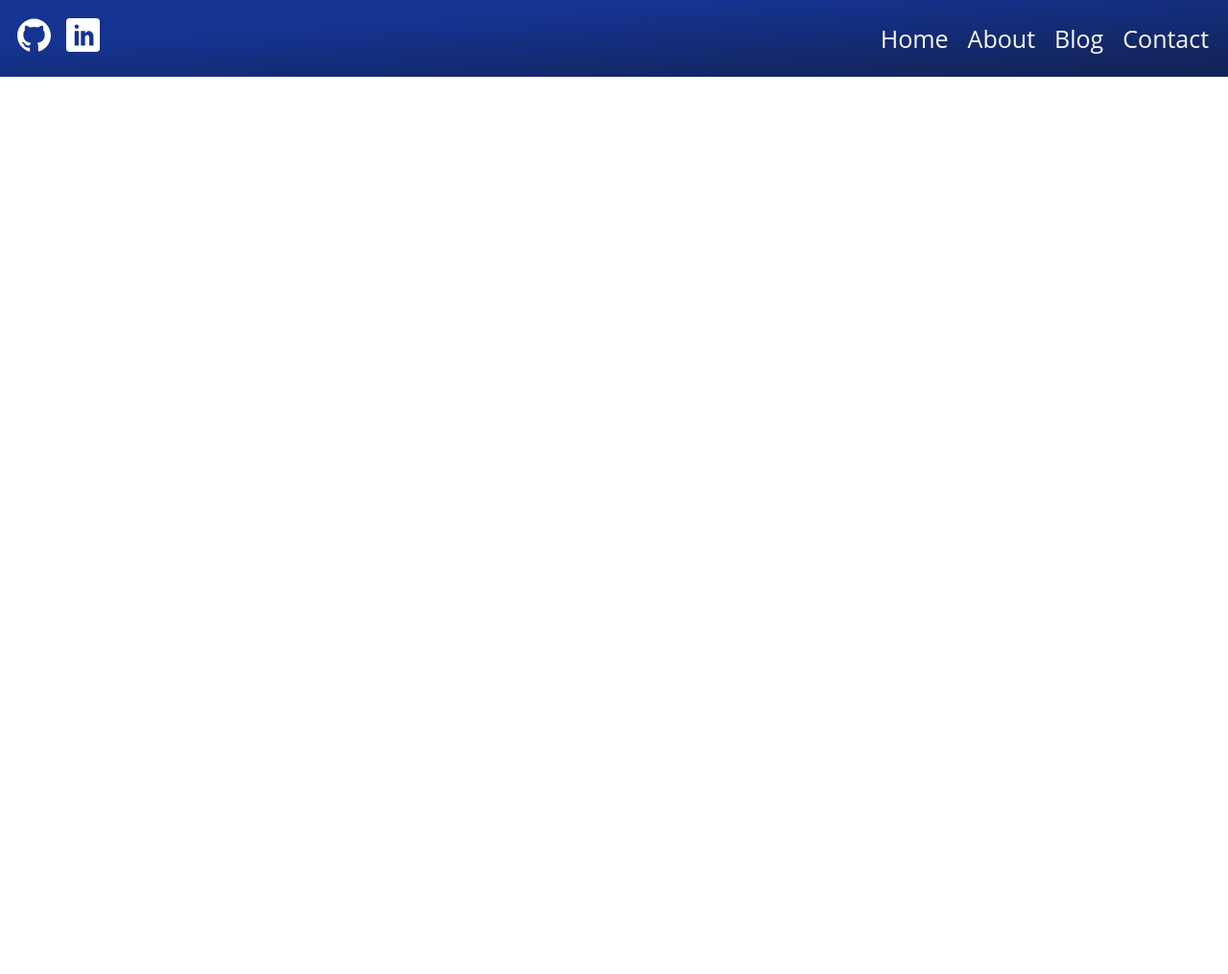
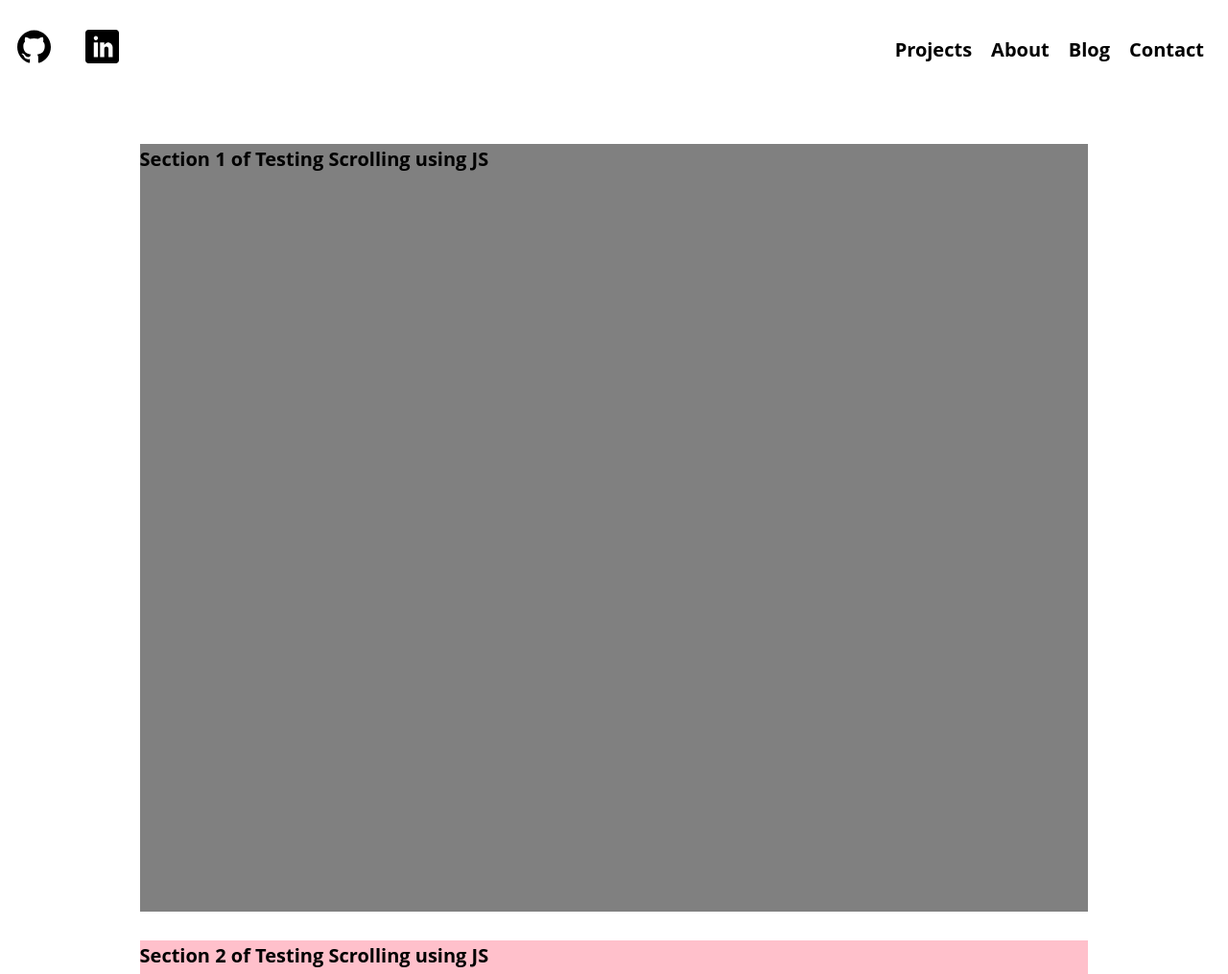
Before and after one commit to Legitcoder/Portfolio, a website: page index.html in a window 1280 px wide. Shown: the top 1015 px of the page at 96% size. Before the commit the page ends 800 px from the top, so only its background shows below. Drawn offline with Linux system fonts and the light colour scheme.

Commit message:
Complete Navigation Animation

```diff
--- a/css/style.css
+++ b/css/style.css
@@ -17,66 +17,108 @@ body {
   font-weight: 400;
   line-height: 1.6; }
 
+.heading-primary {
+  font-size: 5rem; }
+
+.heading-secondary {
+  font-size: 2.5rem; }
+
 .header {
   grid-column: 1 / -1;
   grid-row: 1 / 2;
   display: flex;
-  position: fixed;
-  height: 10vh;
+  position: sticky;
+  height: 13vh;
   top: 0;
   left: 0;
   right: 0;
   justify-content: space-between;
   align-items: center;
-  background: linear-gradient(to right bottom, #153391 30%, #132356 95%);
-  background-repeat: no-repeat; }
+  background: transparent;
+  background-repeat: no-repeat;
+  transition: .5s; }
   .header .social {
     display: flex;
     justify-content: flex-start;
     align-items: center;
     justify-content: space-between;
-    flex-basis: 8.5%;
+    flex-basis: auto;
     height: 100%; }
-    .header .social--item {
+    .header .social__item {
       list-style: none;
       padding: .8rem; }
-      .header .social--item:first-child {
-        margin-left: 1rem; }
-      .header .social--item a svg {
+      .header .social__item:first-child {
+        margin-left: 1rem;
+        margin-right: 2rem; }
+      .header .social__item a svg {
         height: 3.5rem;
         width: 3.5rem;
-        fill: white;
-        transition: transform .2s;
+        fill: #000;
+        transition: all .2s;
         margin-bottom: .25rem; }
-      .header .social--item a:hover {
-        border-bottom: solid #FAFAFF 0.5rem;
-        transition: border-bottom .2s; }
-        .header .social--item a:hover svg {
-          transform: translateY(-0.5rem) scale(1.3) scaleX(1.1); }
+      .header .social__item a:hover svg {
+        transform: translateY(-0.5rem) scale(1.3) scaleX(1.1); }
+      .header .social__item a:active svg {
+        transform: translateY(0) scale(1) scaleX(1); }
   .header .navigation {
     display: flex;
     justify-content: space-between;
     align-items: center;
-    flex-basis: 27%; }
-    .header .navigation--item {
+    flex-basis: 20%; }
+    .header .navigation__item {
       list-style: none;
-      padding: .3rem 1rem;
-      font-size: 2.5rem; }
-      .header .navigation--item:last-child {
-        margin-right: 1rem; }
-    .header .navigation--item a, .header .navigation a:visited, .header .navigation a:link {
+      padding: .3rem 1rem; }
+      .header .navigation__item:last-child {
+        margin-right: 1.5rem; }
+    .header .navigation__link, .header .navigation__link:visited, .header .navigation__link:link {
       display: inline-block;
+      font-size: 2.0rem;
+      font-weight: 650;
       text-decoration: none;
-      color: #FAFAFF;
+      color: #000;
       transition: all .2s;
       cursor: pointer; }
-    .header .navigation--item a:hover {
-      border-bottom: solid #FAFAFF 0.5rem;
-      transform: translateY(-0.5rem); }
-    .header .navigation--item a:active {
-      transform: translateY(0); }
+    .header .navigation__link:hover {
+      border-bottom: solid inherit .5rem;
+      transform: translateY(-0.5rem) scale(1.15); }
+    .header .navigation__link:active {
+      transform: translateY(0) scale(1);
+      border-bottom: none; }
+
+.blue-gradient {
+  animation: fadeIn 3s; }
+
+@keyframes fadeIn {
+  from {
+    background: transparent; }
+  to {
+    background: linear-gradient(to right bottom, #011936 10%, #132356 95%); } }
 
 .container {
   display: grid;
-  grid-template-columns: repeat(4, 1fr);
-  grid-gap: 3rem; }
+  grid-template-rows: [navbar-start] 15vh [navbar-end];
+  grid-template-columns: [full-start] minmax(6rem, 1fr) [content-start] repeat(7, minmax(min-content, 1fr)) [content-end] minmax(6rem, 1fr) [full-end];
+  grid-gap: 3rem;
+  background-color: #FFF; }
+
+.section-1 {
+  grid-column: content-start / content-end;
+  height: 100vh;
+  background-color: gray; }
+
+.section-2 {
+  grid-column: content-start / content-end;
+  height: 100vh;
+  background-color: pink; }
+
+.margin-bottom-small {
+  margin-bottom: 2rem; }
+
+.margin-bottom-medium {
+  margin-bottom: 4rem; }
+
+.margin-bottom-large {
+  margin-bottom: 6rem; }
+
+.margin-bottom-huge {
+  margin-bottom: 8rem; }
--- a/index.html
+++ b/index.html
@@ -11,15 +11,18 @@
     <body class="container">
         <nav class="header">
                 <ul class="social">
-                        <li class="social--item github"><a href="https://www.github.com/legitcoder"><svg><use xlink:href="img/sprite.svg#icon-github"></use></svg></a></li>
-                        <li class="social--item linkedin"><a href="#"><svg><use xlink:href="img/sprite.svg#icon-linkedin"></a></li>
+                        <li class="social__item github"><a href="https://www.github.com/legitcoder"><svg><use xlink:href="img/sprite.svg#icon-github"></use></svg></a></li>
+                        <li class="social__item linkedin"><a href="#"><svg><use xlink:href="img/sprite.svg#icon-linkedin"></a></li>
                     </ul>
             <ul class="navigation">
-                <li class="navigation--item home"><a href="#">Home</a></li>
-                <li class="navigation--item about"><a href="#">About</a></li>
-                <li class="navigation--item blog"><a href="#">Blog</a></li>
-                <li class="navigation--item contact"><a href="#">Contact</a></li>
+                <li class="navigation__item home"><a class="navigation__link" href="#section-2">Projects</a></li>
+                <li class="navigation__item about"><a class="navigation__link" href="#">About</a></li>
+                <li class="navigation__item blog"><a class="navigation__link" href="#">Blog</a></li>
+                <li class="navigation__item contact"><a class="navigation__link" href="#">Contact</a></li>
             </ul>
         </nav>
+        <div class="section-1" id="#section-1"><h1>Section 1 of Testing Scrolling using JS</h1></div>
+        <div class="section-2" id="#section-2"><h1>Section 2 of Testing Scrolling using JS</h1></div>
+        <script rel="text/javascript" src="js/main.js"></script>
     </body>
 </html>
--- /dev/null
+++ b/js/main.js
@@ -0,0 +1,21 @@
+
+let header = document.querySelector('.header');
+let socialSVGS = document.querySelectorAll('.social a svg');
+let navigationLinks = document.querySelectorAll('.navigation .navigation__link');
+let gradientBlue = "linear-gradient(to right bottom, #011936 10%, #132356 95%)";
+
+
+window.addEventListener('scroll', (e)=> {
+    let positionY = window.scrollY;
+    if (positionY >= 90) {
+        header.style.background = "#132356";
+        header.style.height = "10vh";
+        socialSVGS.forEach( svg => svg.style.fill = "#fff");
+        navigationLinks.forEach( navLink => navLink.style.color = "#fff");
+    } else {
+        header.style.height = "13vh";
+        socialSVGS.forEach( svg => svg.style.fill = "#000");
+        header.style.background = "transparent";
+        navigationLinks.forEach( navLink => navLink.style.color = "#000");
+    }
+});
```
Also changed, not shown: 2 other files.
